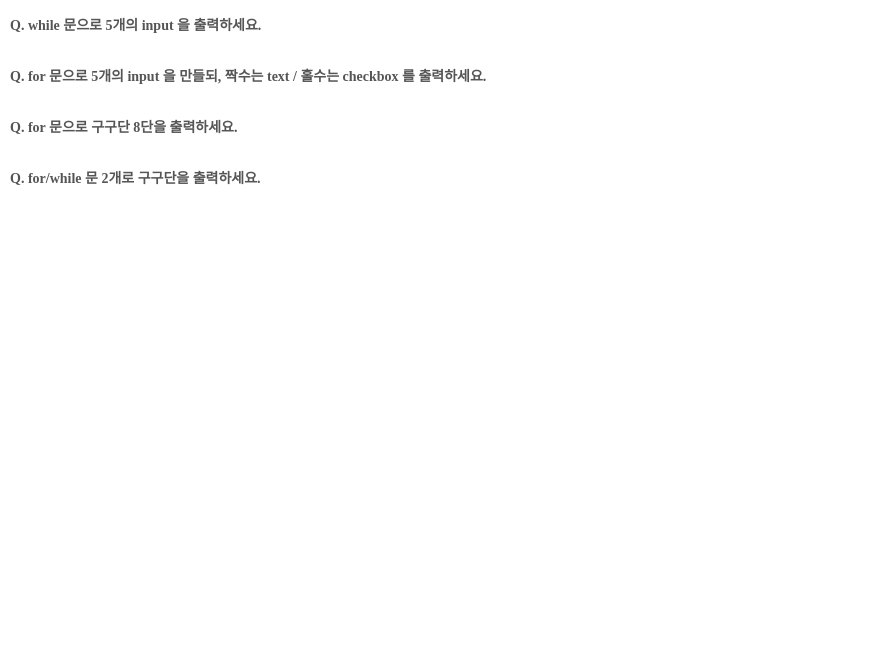
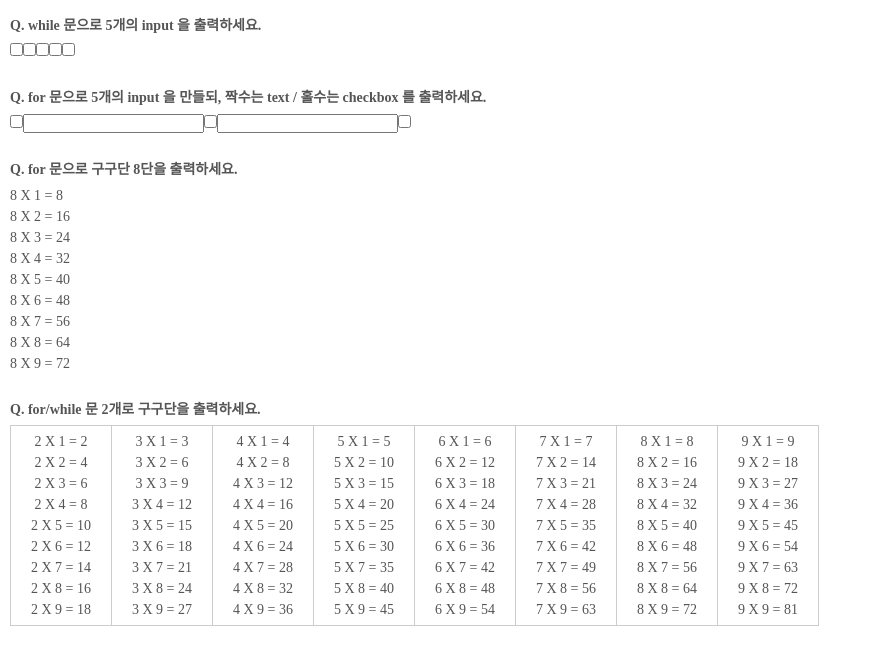
Before and after one commit to bluetpark/study, a plain HTML site: page exam2/for.html in a window 1280 px wide. Shown: the whole page, without its empty margins (0-872 px from the left). Drawn offline with nearby package versions, Linux system fonts and the light colour scheme.

Commit message:
for.html 과제풀이

```diff
--- a/exam2/for.html
+++ b/exam2/for.html
@@ -9,13 +9,43 @@
 <script>
 $(function(){
 
-	// exam1 [s]
-	// var exam1 = $('.exam_q').eq(0);
-	// exam1.append('<input type="checkbox">');
-	// exam1 [e]
+	var exam1 = $('.exam_q').eq(0),
+		nNum1 = 0;
 
-	// var exam3 = $('.exam_q').eq(2);
-	// exam3.append('8 X 1 = 8 <br>');
+	while (nNum1 < 5) {
+		exam1.append('<input type="checkbox">');
+		nNum1++;
+	}
+
+	var exam2 = $('.exam_q').eq(1);
+
+	for (var i = 1, max = 5; i <= max; i++) {
+		var inpType = (i % 2 == 0) ? 'text' : 'checkbox';
+		exam2.append('<input type="' + inpType + '">');
+	}
+
+	var exam3 = $('.exam_q').eq(2),
+		nNum3 = 8,
+		print = '';
+
+	for (var i = 1, max = 9; i <= max; i++) {
+		print += nNum3 + ' X ' + i + ' = ' + nNum3 * i + '<br>';
+	}
+	exam3.append(print);
+
+	var exam4 = $('.exam_q').eq(3)
+		i = 2,
+		print2 = '';
+
+	while (i <= 9) {
+		print2 += '<li>';
+		for (var j = 1, max = 9; j <= max; j++) {
+			print2 += i + ' X ' + j + ' = ' + i * j + '<br>';
+		}
+		print2 += '</li>';
+		i++;
+	}
+	exam4.append('<ul class="gugu">' + print2 + '</ul>');
 
 });
 </script>
```
